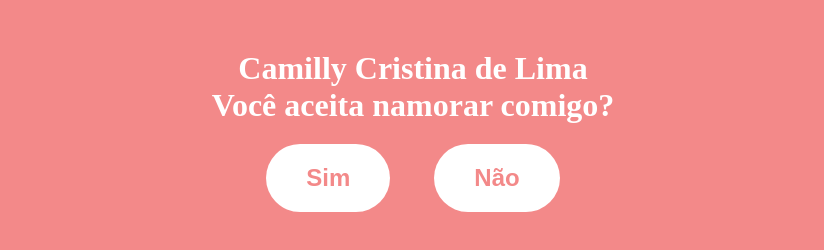
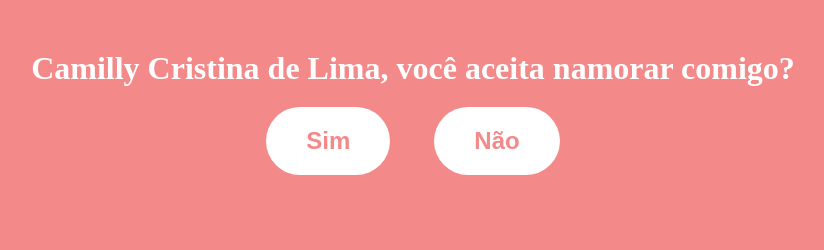
Before and after one commit to JuanVictor-cmd/Pedido-Namoro, a plain HTML site: page index.html in a window 1280 px wide. Shown: the whole page, without its empty margins (227-1051 px from the left). Drawn offline with Linux system fonts and the light colour scheme.

Commit message:
Atualizar o index.html

```diff
--- a/index.html
+++ b/index.html
@@ -9,7 +9,7 @@
     <title>Namora comigo?</title>
 </head>
 <body>
-    <h1>Camilly Cristina de Lima <br> Você aceita namorar comigo?</h1>
+    <h1>Camilly Cristina de Lima, você aceita namorar comigo?</h1>
     <button id="sim">Sim</button>
     <button id="nao">Não</button>
     <img id="imagem" style="display: none; margin-top: 70px; max-width: 20%; margin: 0 auto;" />
```
